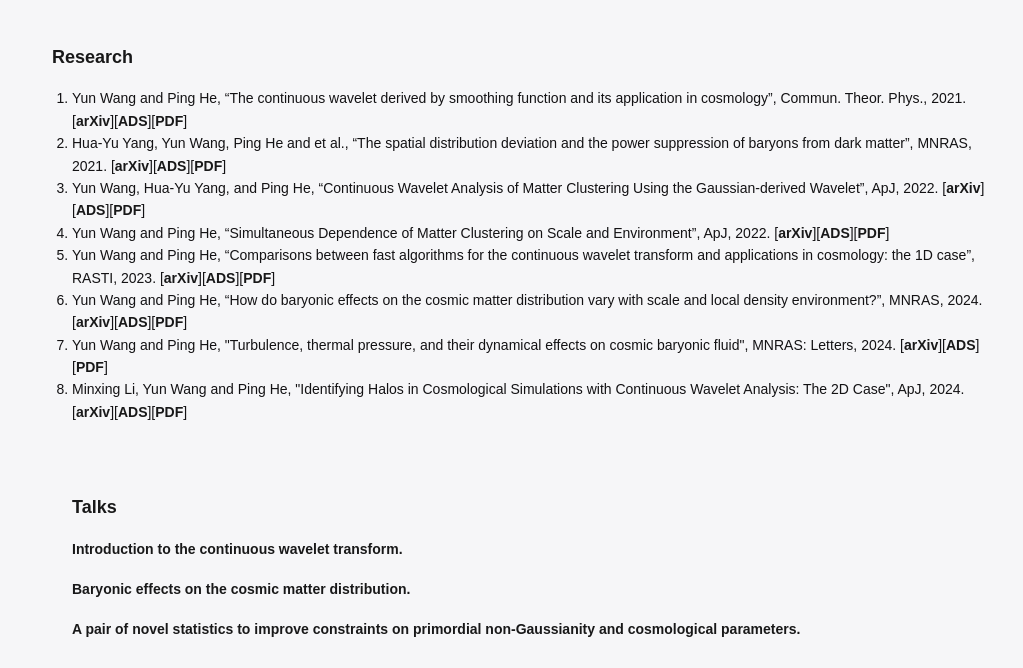
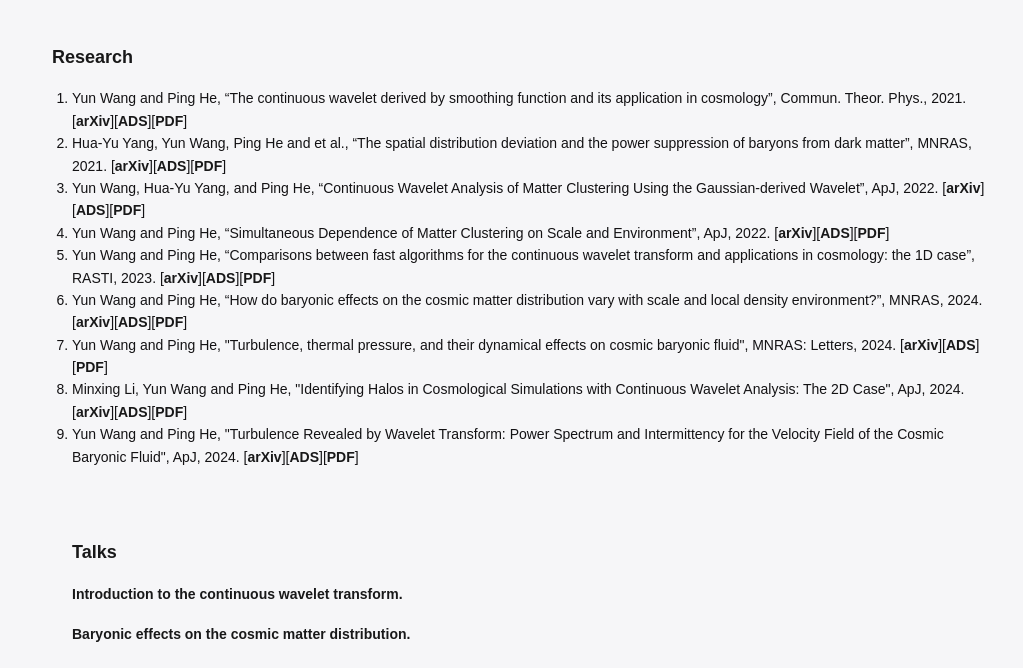
Before and after one commit to WangYun1995/WangYun1995.github.io, a plain HTML site: page index.html in a window 1280 px wide. Shown: the part 471-1139 px from the top of the page, without its empty margins (128-1151 px from the left). Drawn offline with Linux system fonts and the light colour scheme.

Commit message:
Update index.html

```diff
--- a/index.html
+++ b/index.html
@@ -45,6 +45,7 @@
   <li><span id="jekyll1885schizo">Yun Wang and Ping He, “How do baryonic effects on the cosmic matter distribution vary with scale and local density environment?”, MNRAS, 2024. [<a href="https://arxiv.org/abs/2310.20278" target="_blank">arXiv</a>][<a href="https://ui.adsabs.harvard.edu/abs/2023arXiv231020278W/abstract" target="_blank">ADS</a>][<a href="/assets/files/Wang2024.pdf" target="_blank">PDF</a>]</span></li>
   <li><span id="jekyll1885schizo">Yun Wang and Ping He, "Turbulence, thermal pressure, and their dynamical effects on cosmic baryonic fluid", MNRAS: Letters, 2024. [<a href="https://arxiv.org/abs/2407.13138" target="_blank">arXiv</a>][<a href="https://ui.adsabs.harvard.edu/abs/2024MNRAS.tmpL..67W/abstract" target="_blank">ADS</a>][<a href="/assets/files/Wang2024b.pdf" target="_blank">PDF</a>]</span></li>
   <li><span id="jekyll1885schizo">Minxing Li, Yun Wang and Ping He, "Identifying Halos in Cosmological Simulations with Continuous Wavelet Analysis: The 2D Case", ApJ, 2024. [<a href="https://arxiv.org/abs/2405.00920" target="_blank">arXiv</a>][<a href="https://ui.adsabs.harvard.edu/abs/2024ApJ...973...39L/abstract" target="_blank">ADS</a>][<a href="/assets/files/Li2024.pdf" target="_blank">PDF</a>]</span></li>
+  <li><span id="jekyll1885schizo">Yun Wang and Ping He, "Turbulence Revealed by Wavelet Transform: Power Spectrum and Intermittency for the Velocity Field of the Cosmic Baryonic Fluid", ApJ, 2024. [<a href="https://arxiv.org/abs/2404.11255" target="_blank">arXiv</a>][<a href="https://ui.adsabs.harvard.edu/abs/2024arXiv240411255W/abstract" target="_blank">ADS</a>][<a href="/assets/files/Wang2024c.pdf" target="_blank">PDF</a>]</span></li>
   </ol>
 </section>
 
```
